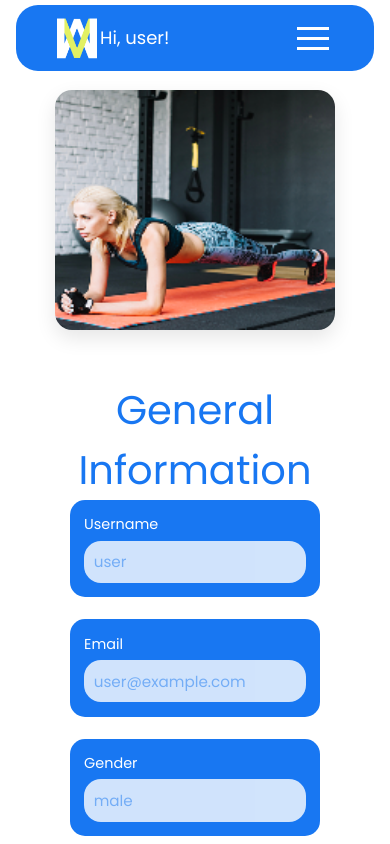
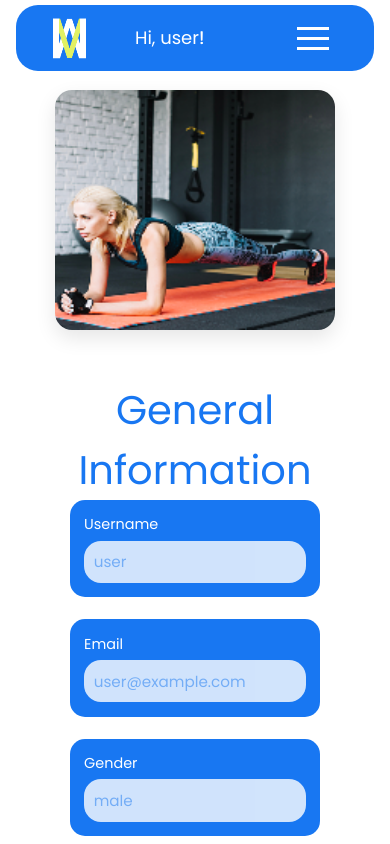
Before and after one commit to telare/MucleMate, a Next.js app: page /account in a window 390 px wide. Shown: the top 844 px of the page. Built offline with nearby package versions, Linux system fonts and the light colour scheme; no server answers.

Commit message:
styles(personalization,nav, on-borading):mobile styles small fixes

```diff
--- a/src/app/on-boarding/OnBoarding.module.scss
+++ b/src/app/on-boarding/OnBoarding.module.scss
@@ -78,7 +78,7 @@
         $width: 540px,
         $height: 216px,
         $width-mobile: 100%,
-        $height-mobile: 131px
+        $height-mobile: auto
       );
 
       h3 {
--- a/src/app/personalization/Personalization.module.scss
+++ b/src/app/personalization/Personalization.module.scss
@@ -32,7 +32,7 @@
     @include global__divMixin.basic__div(
       $height: auto,
       $width: 1032px,
-      $width-mobile: 90%,
+      $width-mobile: 100%,
       $height-mobile: 85%
     );
 
--- a/src/shared/styles/components-styles/Nav.module.scss
+++ b/src/shared/styles/components-styles/Nav.module.scss
@@ -23,7 +23,7 @@
     @include global__divMixin.basic__div(
       $width: 10%,
       $height: 100%,
-      $width-mobile: 120px,
+      $width-mobile: 200px,
       $height-mobile: auto
     );
     .logoContainer {
@@ -31,7 +31,19 @@
       @include global__divMixin.basic__div($width: 40px, $height-mobile: 42px);
     }
     .greetingContainer {
-      @include global__divMixin.basic__div($width-mobile: auto);
+      p {
+        white-space: nowrap;
+        overflow: hidden;
+        text-overflow: ellipsis;
+        position: relative;
+        &::after {
+          content: "!";
+          position: absolute;
+          right: 0;
+        }
+      }
+
+      @include global__divMixin.basic__div($width-mobile: 100%);
     }
   }
 
@@ -46,7 +58,7 @@
 
       li {
         transition: all 0.3s ease-in-out;
-        border-radius:0.5rem;
+        border-radius: 0.5rem;
         position: relative;
 
         a {
@@ -79,7 +91,7 @@
           position: relative;
           background-color: variables.$baseBackgroundColorLight;
           color: variables.$baseColorLight;
-          border-radius:0.5rem;
+          border-radius: 0.5rem;
           padding-left: 1%;
           padding-right: 1%;
           transition: all 0.3s ease-in-out;
@@ -114,7 +126,7 @@
 
             //items of dropdown
             li {
-              border-radius:0.5rem;
+              border-radius: 0.5rem;
               justify-content: start;
               transform: translateX(0);
               transition: transform 0.3s ease-in-out;
```
